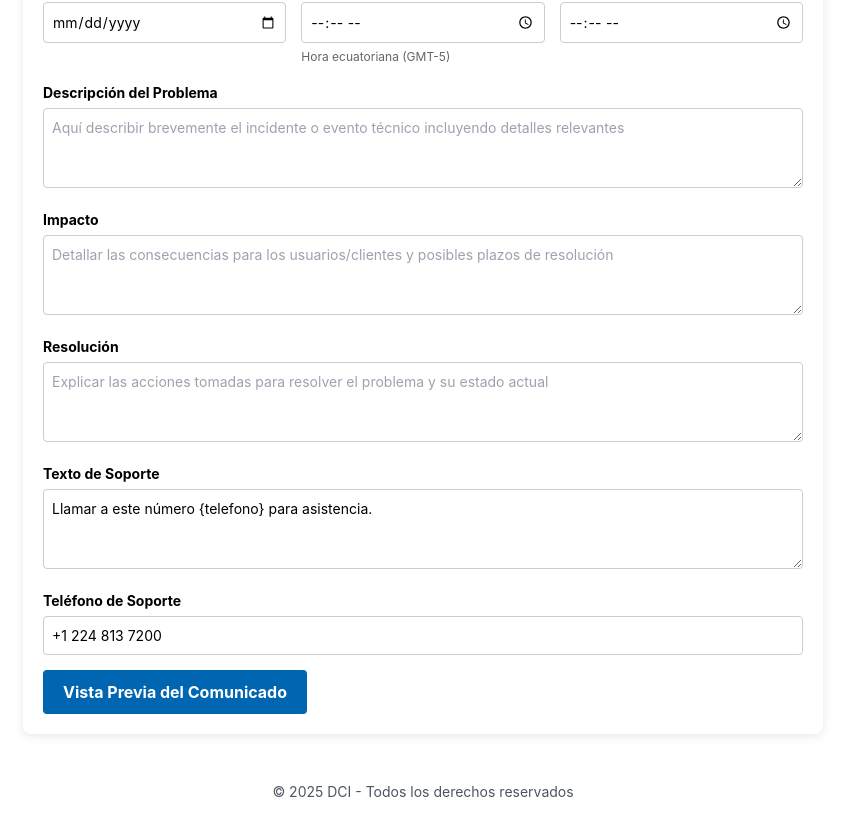
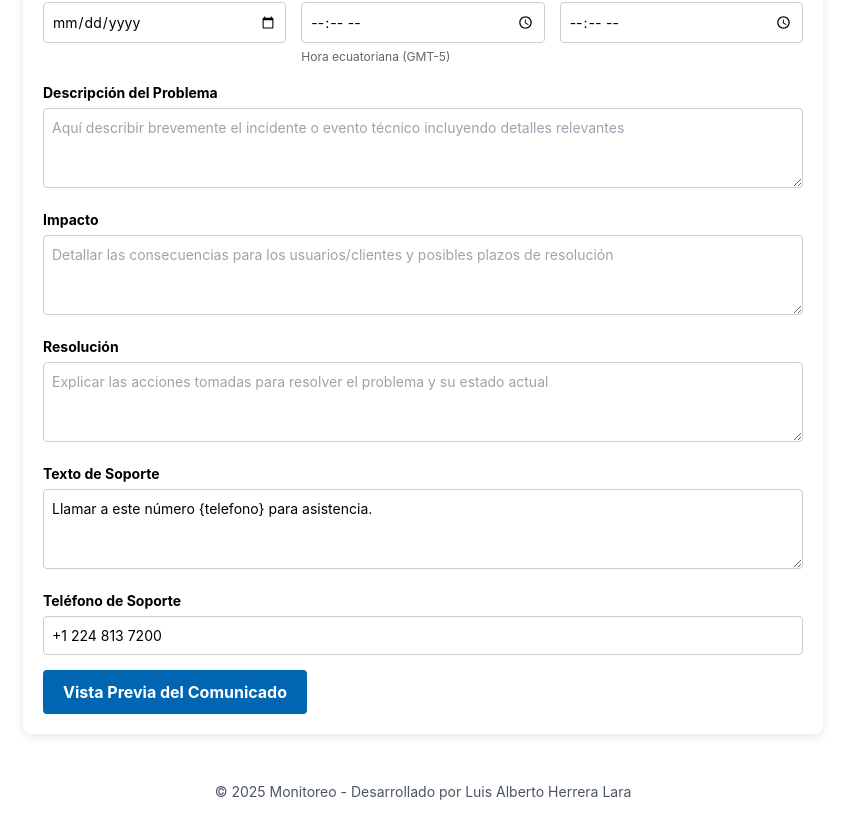
Before and after one commit to l6a6h6l/ComunicadoIncidente, a React (Create React App) app: page / in a window 1280 px wide. Shown: the part 264-1082 px from the top of the page, without its empty margins (217-1062 px from the left). Built offline with nearby package versions, Linux system fonts and the light colour scheme; the HTML template or start-up script is replaced by a standard one.

Commit message:
Update App.js

```diff
--- a/src/App.js
+++ b/src/App.js
@@ -12,7 +12,7 @@ function App() {
         <ComunicadoIncidente />
       </main>
       <footer className="text-center mt-8 text-gray-600 text-sm p-4">
-        © 2025 DCI - Todos los derechos reservados
+        © 2025 Monitoreo - Desarrollado por Luis Alberto Herrera Lara
       </footer>
     </div>
   );
```
